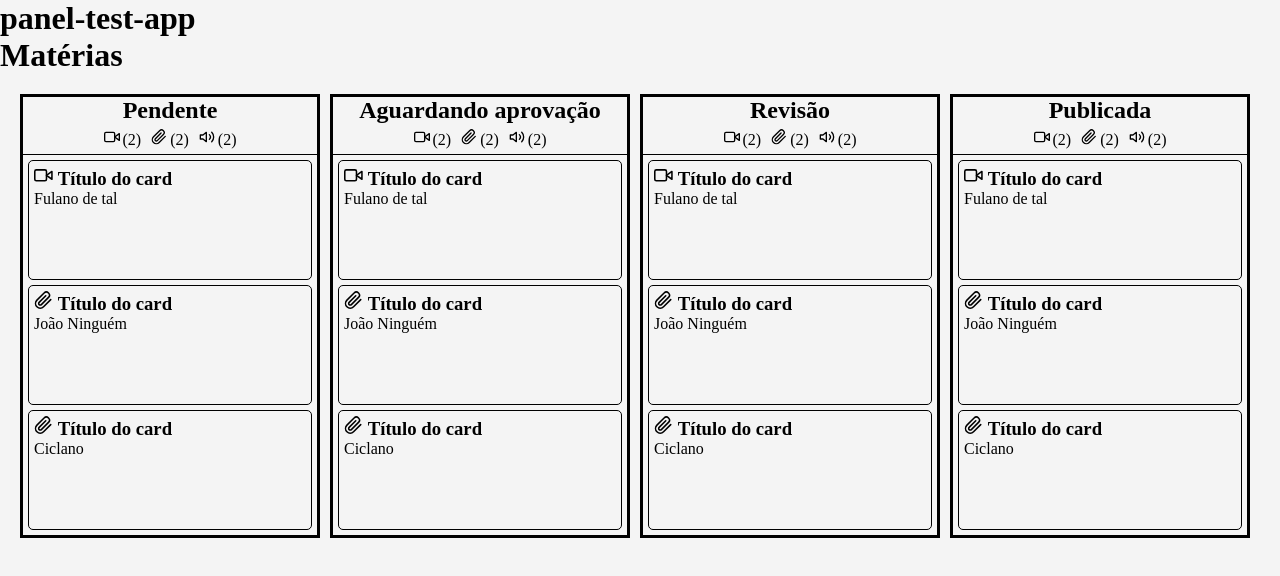
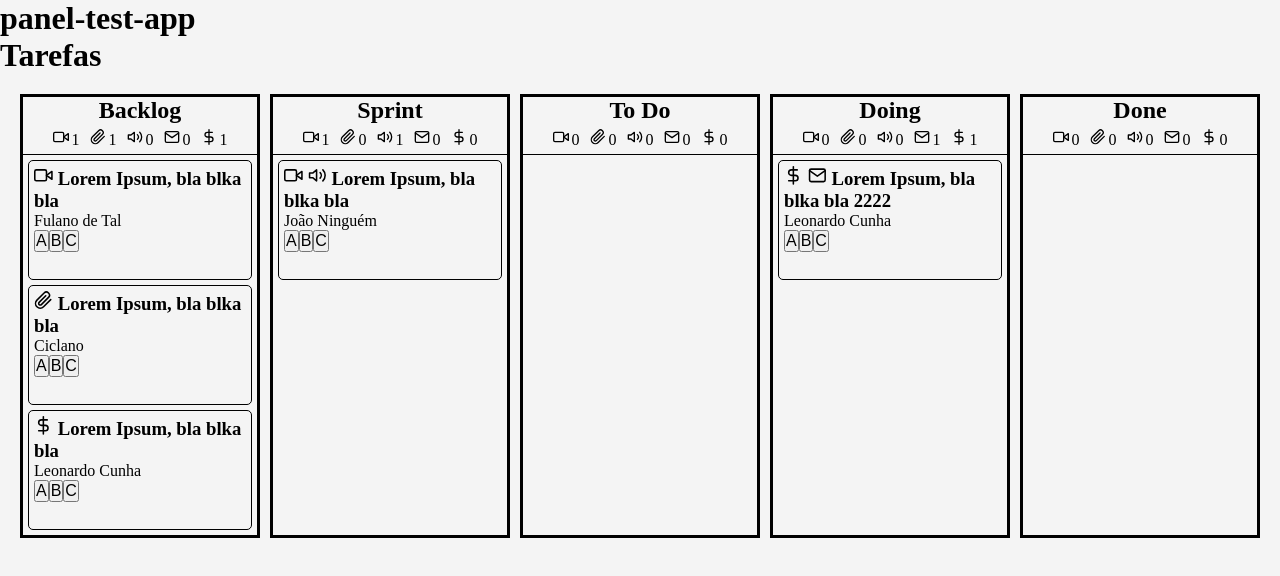
Before and after one commit to ahnucl/panel-test-app, a React (Create React App) app: page / in a window 1280 px wide. Shown: the top 576 px of the page. Built offline with nearby package versions, Linux system fonts and the light colour scheme.

Commit message:
Carregando cards

```diff
--- a/src/data/panel-data.json
+++ b/src/data/panel-data.json
@@ -1,4 +1,8 @@
 {
+  "panels": [
+    {
+      "name": "materias",
+      "domainName": "Matérias",
       "cardTypes": [
         {
           "name": "video",
@@ -13,52 +17,129 @@
           "icon": "FiPaperclip"
         }
       ],
-  "panels": [
-    {
-      "name": "materias",
-      "domainName": "Matérias",
       "columns": [
         {
+          "id": "1",
           "name": "Pendente",
           "color": "#000fff"
         },
         {
+          "id": "2",
           "name": "Aguardando aprovação",
           "color": "#000fff"
         },
         {
+          "id": "3",
           "name": "Revisão",
           "color": "#000fff"
         },
         {
+          "id": "4",
           "name": "Publicada",
           "color": "#000fff"
         }
-      ]
+      ],
+      "data": []
     },
     {
       "name": "tarefas",
       "domainName": "Tarefas",
+      "cardTypes": [
+        {
+          "name": "video",
+          "icon": "FiVideo"
+        },
+        {
+          "name": "paperclip",
+          "icon": "FiSound2"
+        },
+        {
+          "name": "audio",
+          "icon": "FiPaperclip"
+        },
+        {
+          "name": "email",
+          "icon": "FiMail"
+        },
+        {
+          "name": "ads",
+          "icon": "FiDollarSign"
+        }
+      ],
       "columns": [
         {
+          "id": "11",
           "name": "Backlog",
           "color": "#f4fccc"
         },
         {
+          "id": "12",
           "name": "Sprint",
           "color": "#f4fccc"
         },
         {
+          "id": "13",
           "name": "To Do",
           "color": "#f4fccc"
         },
         {
+          "id": "15",
           "name": "Doing",
           "color": "#f4fccc"
         },
         {
+          "id": "14",
           "name": "Done",
           "color": "#f4fccc"
+        }
+      ],
+      "data": [
+        {
+          "id":"22",
+          "types": [
+            "video"
+          ],
+          "author": "Fulano de Tal",
+          "title": "Lorem Ipsum, bla blka bla",
+          "column": "11"
+        },
+        {
+          "id":"21",
+          "types": [
+            "video",
+             "audio"
+          ],
+          "author": "João Ninguém",
+          "title": "Lorem Ipsum, bla blka bla",
+          "column": "12"
+        },
+        {
+          "id":"23",
+          "types": [
+            "paperclip"
+          ],
+          "author": "Ciclano",
+          "title": "Lorem Ipsum, bla blka bla",
+          "column": "11"
+        },
+        {
+          "id":"24",
+          "types": [
+            "ads"
+          ],
+          "author": "Leonardo Cunha",
+          "title": "Lorem Ipsum, bla blka bla",
+          "column": "11"
+        },
+        {
+          "id":"25",
+          "types": [
+            "ads",
+            "email"
+          ],
+          "author": "Leonardo Cunha",
+          "title": "Lorem Ipsum, bla blka bla 2222",
+          "column": "15"
         }
       ]
     }
--- a/src/pages/Panel/index.tsx
+++ b/src/pages/Panel/index.tsx
@@ -1,34 +1,31 @@
 import React, { useState } from 'react';
-import { FiVideo, FiPaperclip, FiVolume2 } from 'react-icons/fi';
+import {
+  FiVideo,
+  FiPaperclip,
+  FiVolume2,
+  FiMail,
+  FiDollarSign,
+} from 'react-icons/fi';
 import { IconType } from 'react-icons';
 import data from '../../data/panel-data.json';
 
 import { Container, TypesContainer, CardsContainer } from './styles';
 
-interface PanelColumn {
-  name: string;
-  color: string;
-}
-
-interface Panel {
-  name: string;
-  domainName: string;
-  columns: PanelColumn[];
-}
-
-interface CardType {
-  name: string;
-  icon: string;
-}
+/**
+ * Iterar pelas colunas, e futuramente por alguma regra de negócio para determinar as ações dos botões
+ */
 
 const Panel: React.FC = () => {
-  const [panelStructure] = useState<Panel>(data.panels[0]);
-  const [cardTypes] = useState<CardType[]>(data.cardTypes);
+  const [panelStructure] = useState(data.panels[1]);
+  const [cardTypes] = useState(panelStructure.cardTypes);
+  const [cards] = useState(panelStructure.data);
 
   const CardTypesMapper: { [index: string]: IconType } = {
     video: FiVideo,
     audio: FiVolume2,
     paperclip: FiPaperclip,
+    email: FiMail,
+    ads: FiDollarSign,
   };
 
   return (
@@ -36,7 +33,7 @@ const Panel: React.FC = () => {
       <h1>{panelStructure.domainName}</h1>
       <Container>
         {panelStructure.columns.map(column => (
-          <section key={column.name}>
+          <section key={column.id}>
             <h2>{column.name}</h2>
 
             <TypesContainer>
@@ -47,37 +44,47 @@ const Panel: React.FC = () => {
                 return (
                   <div key={cardType.name}>
                     <IconToRender />
-                    <span>(2)</span>
+                    <span>
+                      {cards.reduce(
+                        (acc, cur) =>
+                          cur.column === column.id &&
+                          cur.types.includes(cardType.name)
+                            ? acc + 1
+                            : acc,
+                        0,
+                      )}
+                    </span>
                   </div>
                 );
               })}
             </TypesContainer>
 
-            {/** Card space */}
             <CardsContainer>
-              <div>
-                <h3>
-                  <FiVideo />
-                  Título do card
-                </h3>
-                <p>Fulano de tal</p>
-              </div>
+              {/** Card space */}
+              {cards.map(card => {
+                if (card.column === column.id) {
+                  const IconsToRender = card.types.map(
+                    type => CardTypesMapper[type],
+                  );
 
-              <div>
-                <h3>
-                  <FiPaperclip />
-                  Título do card
-                </h3>
-                <p>João Ninguém</p>
-              </div>
-
-              <div>
-                <h3>
-                  <FiPaperclip />
-                  Título do card
-                </h3>
-                <p>Ciclano</p>
-              </div>
+                  return (
+                    /** Isso aqui é um componente! Está retornando JSX */
+                    <div key={card.id}>
+                      <h3>
+                        {IconsToRender.map(Icon => (
+                          <Icon />
+                        ))}
+                        {card.title}
+                      </h3>
+                      <p>{card.author}</p>
+                      <button>A</button>
+                      <button>B</button>
+                      <button>C</button>
+                    </div>
+                  );
+                }
+                return <> </>;
+              })}
             </CardsContainer>
           </section>
         ))}
--- a/src/pages/Panel/styles.ts
+++ b/src/pages/Panel/styles.ts
@@ -8,7 +8,6 @@ export const Container = styled.div`
     width: 300px;
     border: solid;
     display: flex;
-    justify-content: center;
 
     h2 {
       align-self: center;
```
Also changed, not shown: src/pages/Dashboard/index.tsx (+16 -0 lines). Lines whose indentation alone changed are shown as unchanged.
